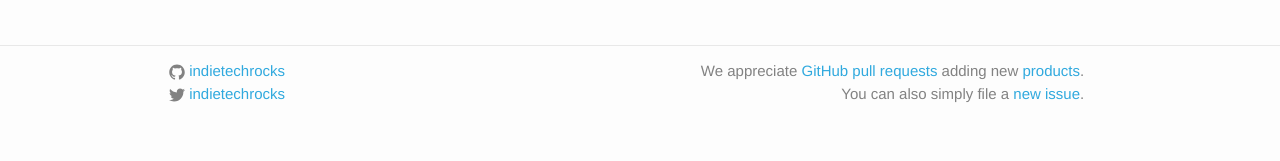
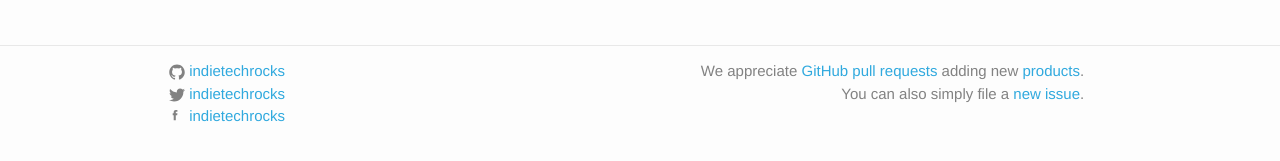
Before and after one commit to indietechrocks/indietech.rocks, a Jekyll site: the page built from index.html, in a window 1280 px wide. Shown: the part 470-631 px from the top of the page. Built offline with Jekyll 4.4.1, drawn with Linux system fonts in a browser that asks for light colours.

Commit message:
Attempting to add Facebook

```diff
--- a/_config.yml
+++ b/_config.yml
@@ -12,7 +12,8 @@
 baseurl: "" # the subpath of your site, e.g. /blog
 url: "http://indietech.rocks" # the base hostname & protocol for your site
 twitter_username: indietechrocks
-github_username:  indietechrocks
+github_username: indietechrocks
+facebook_username: indietechrocks
 
 # Build settings
 markdown: kramdown
--- a/_includes/footer.html
+++ b/_includes/footer.html
@@ -14,6 +14,12 @@
 {% if site.twitter_username %}
           <li>
 {%     include icon-twitter.html username=site.twitter_username %}
+          </li>
+{% endif %}
+
+{% if site.facebook_username %}
+          <li>
+{%     include icon-facebook.html username=site.facebook_username %}
           </li>
 {% endif %}
         </ul>
--- /dev/null
+++ b/_includes/icon-facebook.html
@@ -0,0 +1 @@
+<a href="https://facebook.com/{{ include.username }}"><span class="icon icon--facebook">{% include icon-facebook.svg %}</span><span class="username">{{ include.username }}</span></a>
```
Also changed, not shown: _includes/icon-facebook.svg (added).
